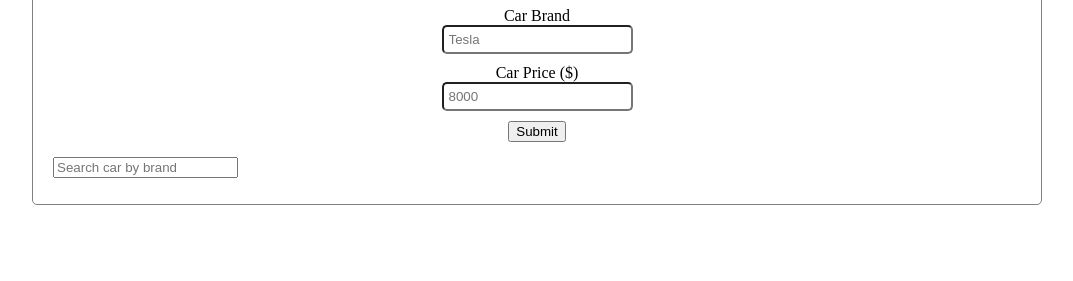
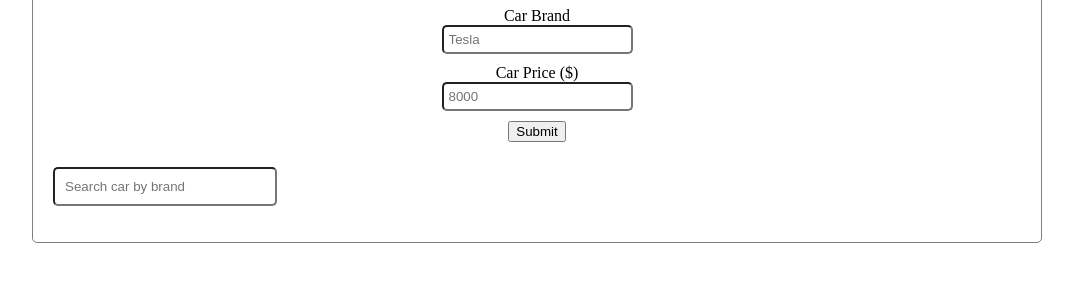
Before and after one commit to razul189/my-web-app, a plain HTML site: page index.html in a window 1280 px wide. Shown: the part 149-430 px from the top of the page, without its empty margins (103-1176 px from the left). Drawn offline with Linux system fonts and the light colour scheme; no server answers.

Commit message:
search in html, js, css

```diff
--- a/script.js
+++ b/script.js
@@ -11,6 +11,9 @@ const form = document.querySelector("form");
 const carModel = document.querySelector("#car-model");
 const carBrand = document.querySelector("#car-brand");
 const carPrice = document.querySelector("#car-price");
+
+// select search input
+const search = document.querySelector(".search");
 
 form.addEventListener("submit", function (event) {
   event.preventDefault();
--- a/style.css
+++ b/style.css
@@ -31,6 +31,13 @@ form {
   padding: 5px;
 }
 
+.search {
+  padding: 10px;
+  border-radius: 5px;
+  width: 200px;
+  margin: 10px auto;
+}
+
 .cars {
   list-style: none;
   text-align: center;
```
